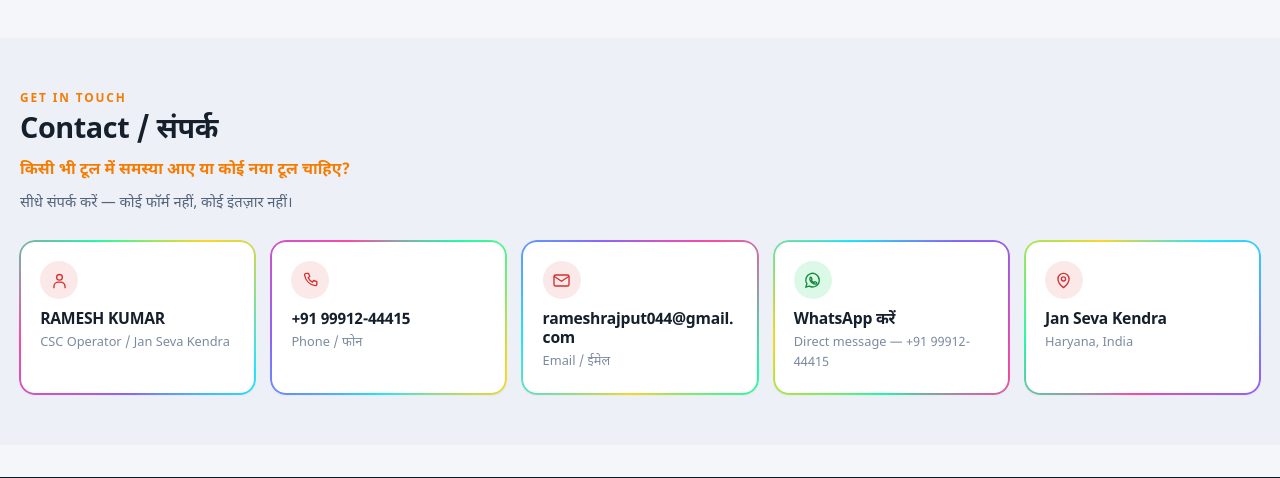
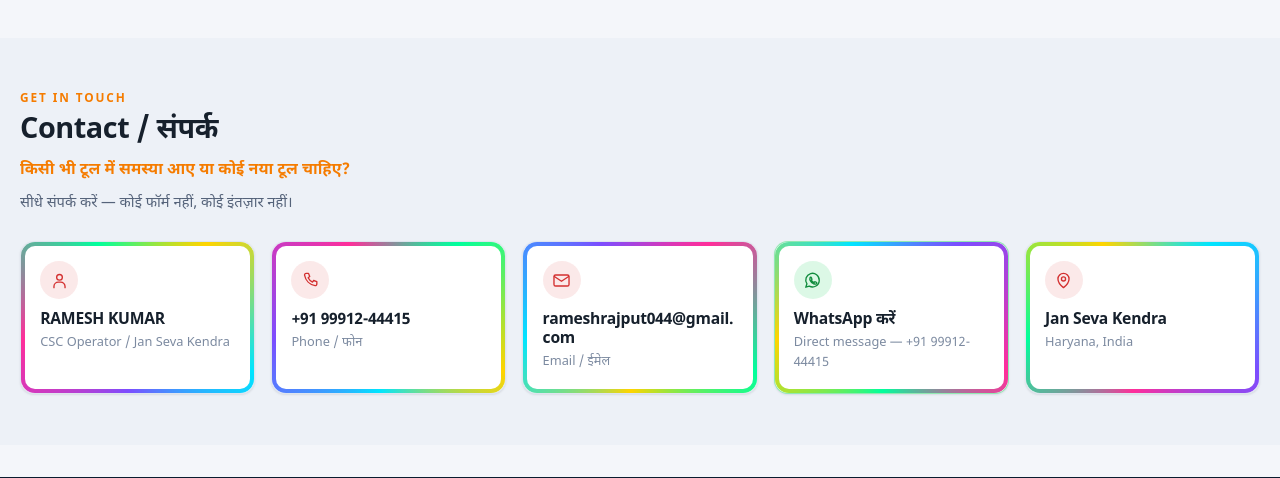
Before and after one commit to kumarrame/rkhub-tools, a Flask app: page / in a window 1280 px wide. Shown: the part 4743-5221 px from the top of the page. Run offline with Flask 3, Linux system fonts and the light colour scheme; some libraries are stand-ins or nearby versions.

Commit message:
Fix invisible neon ring on contact cards
The ring used inset: -2px plus a 2px padding and a mask-composite exclude
to carve a 2px rim. Absolute offsets resolve against the padding box, so the
card's own 1px border was subtracted too and the ring collapsed to a single
pixel outside the card - computed style still reported a conic gradient,
which is why it passed style-level checks.

Draw the ring with the canonical border-box gradient instead: the pseudo
element overlays the card exactly, a 4px transparent border exposes the
conic gradient, and an opaque padding-box fill keeps the card interior
clean. No mask-composite dependency, thickness is now the border width, and
the whole rule is behind an @supports guard so browsers without @property
or conic gradients keep the plain card. Verified by decoding screenshots:
4px solid band with the interior untouched, and the ring colour cycles.

```diff
--- a/static/css/style.css
+++ b/static/css/style.css
@@ -1530,9 +1530,16 @@ html[data-theme="dark"] .contact-card--wa .contact-card__icon { color: #4BE08A;
 .contact-card .contact-card__icon { transition: transform .28s var(--ease), background .22s var(--ease); }
 .contact-card:hover .contact-card__icon { transform: rotate(-10deg) scale(1.12); }
 
-/* Neon animated border. Registering the angle as a real property is what lets
-   the conic gradient interpolate smoothly; without it the ring jumps between
-   keyframes instead of flowing. */
+/* Neon animated border.
+   The ring is a border-box gradient on a pseudo-element that exactly overlays
+   the card, with an opaque padding-box fill on top. That is the canonical
+   gradient-border technique: no mask-composite, and the thickness is the
+   `border` width rather than an inset/padding subtraction that silently eats
+   the ring (an earlier `inset: -2px` version resolved against the padding box
+   and left barely a pixel visible outside the card).
+   Registering the angle as a real property is what lets the conic gradient
+   interpolate smoothly; without it the ring jumps between keyframes. */
+@supports (background: conic-gradient(from 0deg, red, blue)) {
   @property --neon-angle {
     syntax: "<angle>";
     inherits: false;
@@ -1541,20 +1548,17 @@ html[data-theme="dark"] .contact-card--wa .contact-card__icon { color: #4BE08A;
   .contact-card::before {
     content: "";
     position: absolute;
-  inset: -2px;
-  padding: 2px;
-  border-radius: calc(var(--radius) + 2px);
-  background: conic-gradient(from var(--neon-angle),
-    #00E5FF, #7C4DFF, #FF2E9A, #00FF9C, #FFD400, #00E5FF);
-  /* Keep only the 2px rim: mask everything except the padding box. */
-  -webkit-mask: linear-gradient(#000 0 0) content-box, linear-gradient(#000 0 0);
-  -webkit-mask-composite: xor;
-  mask: linear-gradient(#000 0 0) content-box, linear-gradient(#000 0 0);
-  mask-composite: exclude;
+    inset: 0;
+    border: 4px solid transparent;
+    border-radius: var(--radius);
+    background:
+      linear-gradient(var(--surface), var(--surface)) padding-box,
+      conic-gradient(from var(--neon-angle),
+        #00E5FF, #7C4DFF, #FF2E9A, #00FF9C, #FFD400, #00E5FF) border-box;
     animation: neonSpin 5s linear infinite;
-  opacity: .85;
     z-index: -1;
     pointer-events: none;
+  }
 }
 @keyframes neonSpin {
   to { --neon-angle: 360deg; }
@@ -1564,7 +1568,9 @@ html[data-theme="dark"] .contact-card--wa .contact-card__icon { color: #4BE08A;
               0 0 34px rgba(255, 46, 154, .22),
               var(--shadow-md);
 }
-.contact-card:hover::before, .contact-card:focus-within::before { opacity: 1; }
+.contact-card:hover::before, .contact-card:focus-within::before {
+  filter: saturate(1.25) brightness(1.1);
+}
 
 /* Stagger the five cards so they are not all in phase. */
 .contact-grid > .contact-card:nth-child(2)::before { animation-delay: -1s; }
@@ -1708,7 +1714,7 @@ html[data-theme="dark"] .contact-card--wa .contact-card__icon { color: #4BE08A;
   }
   .ticker__track { animation: none; }
   /* freeze the neon rings at a readable angle instead of 0.001ms churn */
-  .contact-card::before { --neon-angle: 210deg; opacity: .5; }
+  .contact-card::before { --neon-angle: 210deg; }
 }
 
 @media print {
```
Lines whose indentation alone changed are shown as unchanged.
